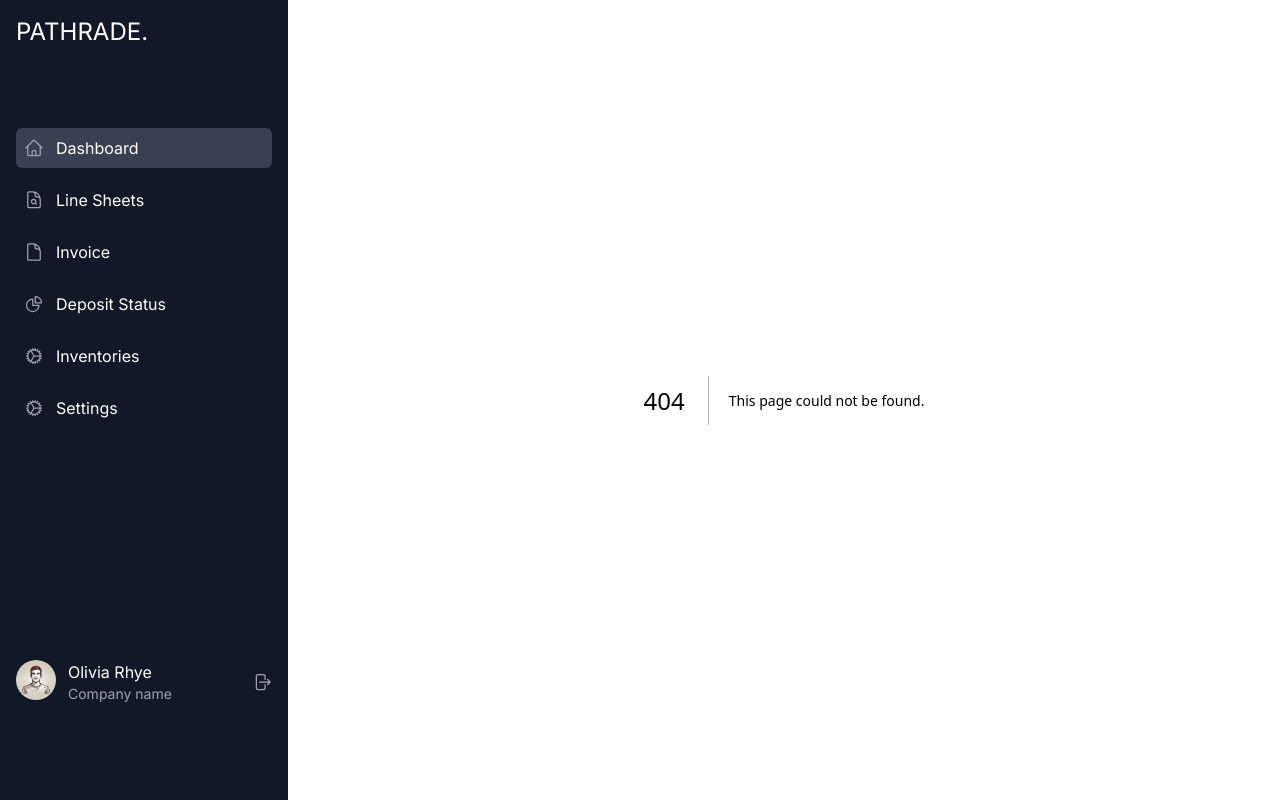
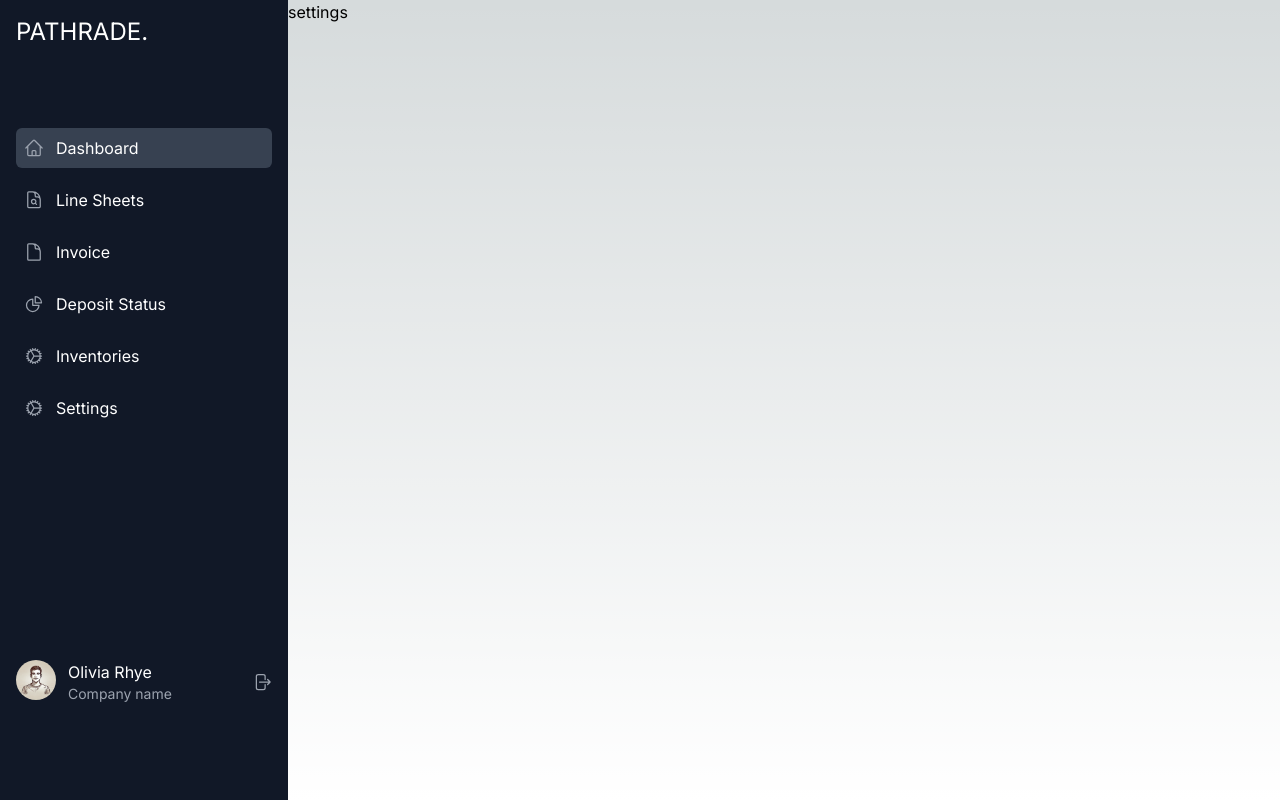
Before and after one commit to yeomgahui/pathrade-front, a Next.js app: page /settings in a window 1280 px wide. Before the commit this address had no page. Built offline with nearby package versions, Linux system fonts and the light colour scheme.

Commit message:
settings default page 추가

```diff
--- /dev/null
+++ b/app/settings/page.tsx
@@ -0,0 +1,11 @@
+import React from 'react';
+
+const Page = () => {
+  return (
+    <div>
+      <h1>settings</h1>
+    </div>
+  );
+};
+
+export default Page;
```
